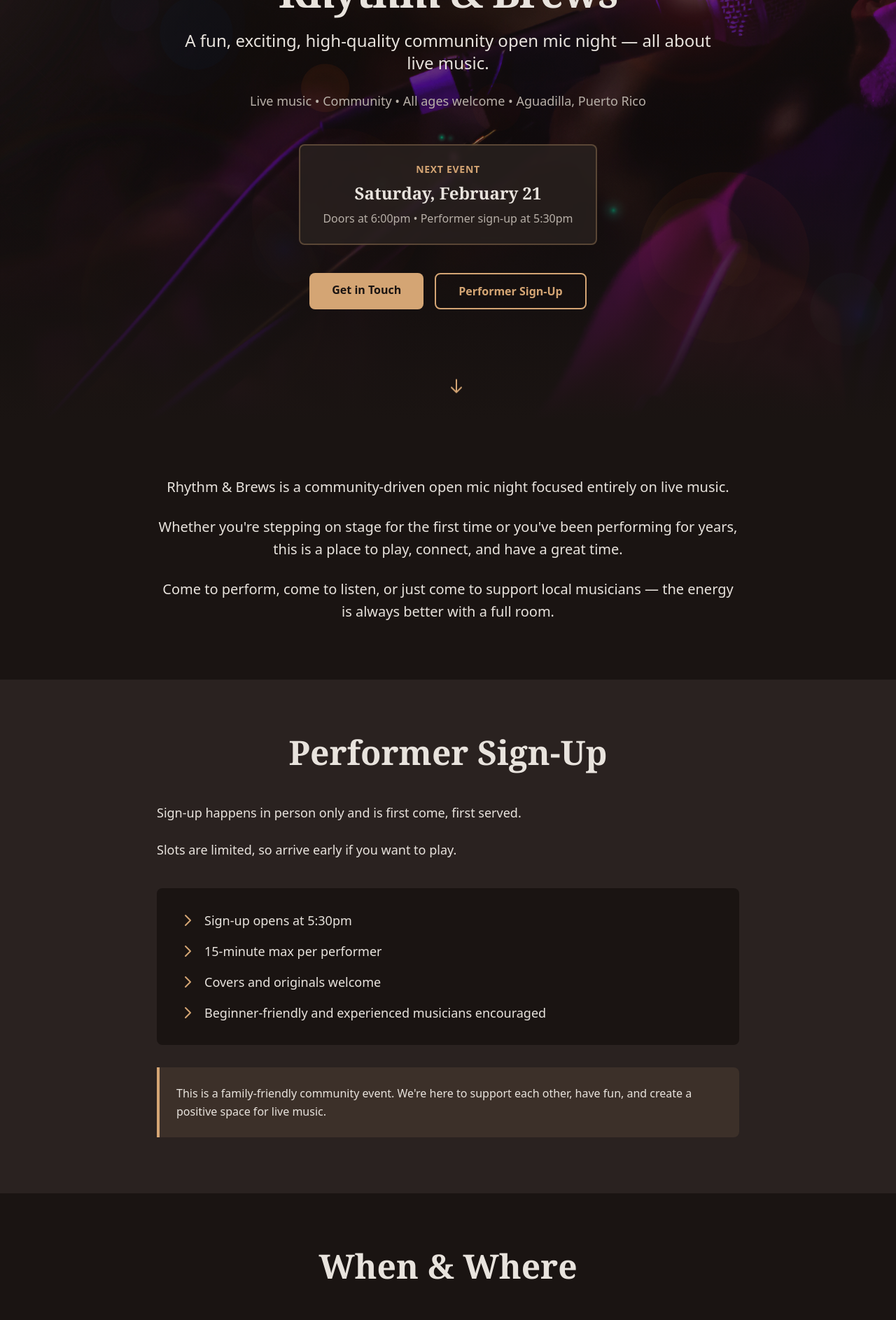
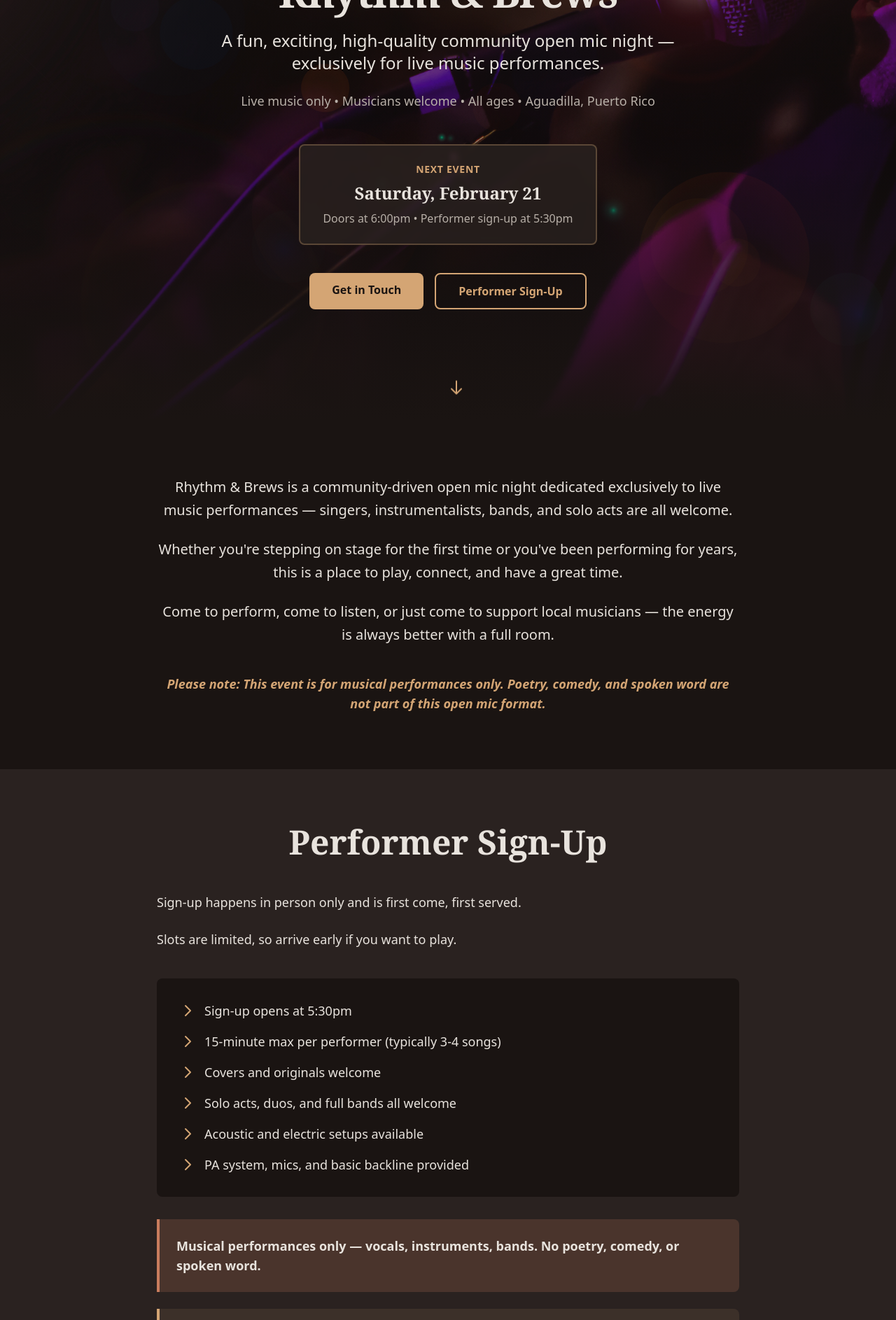
Before and after one commit to rbradshaw9/rhythmandbrews, a Next.js app: page /en in a window 1280 px wide. Shown: the part 200-2086 px from the top of the page at 70% size. Built offline with nearby package versions, Linux system fonts and the light colour scheme.

Commit message:
Clarify music-only focus and add equipment details

```diff
--- a/components/IntroSection.tsx
+++ b/components/IntroSection.tsx
@@ -18,6 +18,11 @@ export default function IntroSection() {
           <p className="text-xl text-text leading-relaxed">
             {t('paragraph3')}
           </p>
+          <div className="pt-4">
+            <p className="text-lg text-primary font-semibold italic">
+              {t('paragraph4')}
+            </p>
+          </div>
         </div>
       </div>
     </section>
--- a/components/SignUpSection.tsx
+++ b/components/SignUpSection.tsx
@@ -21,7 +21,7 @@ export default function SignUpSection() {
 
         <div className="bg-background rounded-lg p-8 mb-8">
           <ul className="space-y-4">
-            {[0, 1, 2, 3].map((index) => (
+            {[0, 1, 2, 3, 4, 5].map((index) => (
               <li key={index} className="flex items-start gap-3">
                 <svg className="w-6 h-6 text-primary flex-shrink-0 mt-0.5" fill="none" stroke="currentColor" viewBox="0 0 24 24">
                   <path strokeLinecap="round" strokeLinejoin="round" strokeWidth={2} d="M9 5l7 7-7 7" />
@@ -34,6 +34,12 @@ export default function SignUpSection() {
           </ul>
         </div>
 
+        <div className="bg-accent/20 border-l-4 border-accent rounded-r-lg p-6 mb-6">
+          <p className="text-text font-semibold text-lg">
+            {t('musicOnly')}
+          </p>
+        </div>
+
         <div className="bg-primary/10 border-l-4 border-primary rounded-r-lg p-6">
           <p className="text-text leading-relaxed">
             {t('note')}
--- a/messages/en.json
+++ b/messages/en.json
@@ -1,16 +1,17 @@
 {
   "hero": {
     "title": "Rhythm & Brews",
-    "subtitle": "A fun, exciting, high-quality community open mic night — all about live music.",
-    "meta": "Live music • Community • All ages welcome • Aguadilla, Puerto Rico",
+    "subtitle": "A fun, exciting, high-quality community open mic night — exclusively for live music performances.",
+    "meta": "Live music only • Musicians welcome • All ages • Aguadilla, Puerto Rico",
     "nextEventLabel": "Next Event",
     "nextEventDate": "Saturday, February 21",
     "eventDetails": "Doors at 6:00pm • Performer sign-up at 5:30pm"
   },
   "intro": {
-    "paragraph1": "Rhythm & Brews is a community-driven open mic night focused entirely on live music.",
+    "paragraph1": "Rhythm & Brews is a community-driven open mic night dedicated exclusively to live music performances — singers, instrumentalists, bands, and solo acts are all welcome.",
     "paragraph2": "Whether you're stepping on stage for the first time or you've been performing for years, this is a place to play, connect, and have a great time.",
-    "paragraph3": "Come to perform, come to listen, or just come to support local musicians — the energy is always better with a full room."
+    "paragraph3": "Come to perform, come to listen, or just come to support local musicians — the energy is always better with a full room.",
+    "paragraph4": "Please note: This event is for musical performances only. Poetry, comedy, and spoken word are not part of this open mic format."
   },
   "signup": {
     "title": "Performer Sign-Up",
@@ -18,11 +19,14 @@
     "paragraph2": "Slots are limited, so arrive early if you want to play.",
     "details": [
       "Sign-up opens at 5:30pm",
-      "15-minute max per performer",
+      "15-minute max per performer (typically 3-4 songs)",
       "Covers and originals welcome",
-      "Beginner-friendly and experienced musicians encouraged"
+      "Solo acts, duos, and full bands all welcome",
+      "Acoustic and electric setups available",
+      "PA system, mics, and basic backline provided"
     ],
-    "note": "This is a family-friendly community event. We're here to support each other, have fun, and create a positive space for live music."
+    "note": "This is a family-friendly community event. We're here to support each other, have fun, and create a positive space for live music.",
+    "musicOnly": "Musical performances only — vocals, instruments, bands. No poetry, comedy, or spoken word."
   },
   "location": {
     "title": "When & Where",
--- a/messages/es.json
+++ b/messages/es.json
@@ -1,16 +1,17 @@
 {
   "hero": {
     "title": "Rhythm & Brews",
-    "subtitle": "Un open mic comunitario divertido, emocionante y de alta calidad — enfocado en música en vivo.",
-    "meta": "Música en vivo • Comunidad • Evento familiar • Aguadilla, Puerto Rico",
+    "subtitle": "Un open mic comunitario divertido, emocionante y de alta calidad — exclusivamente para presentaciones musicales en vivo.",
+    "meta": "Solo música en vivo • Músicos bienvenidos • Evento familiar • Aguadilla, Puerto Rico",
     "nextEventLabel": "Próximo Evento",
     "nextEventDate": "Sábado, 21 de febrero",
     "eventDetails": "Puertas abren a las 6:00pm • Registro de músicos a las 5:30pm"
   },
   "intro": {
-    "paragraph1": "Rhythm & Brews es un open mic impulsado por la comunidad y enfocado completamente en la música en vivo.",
+    "paragraph1": "Rhythm & Brews es un open mic impulsado por la comunidad y dedicado exclusivamente a presentaciones musicales en vivo — cantantes, instrumentistas, bandas y actos solistas son bienvenidos.",
     "paragraph2": "Ya sea tu primera vez en tarima o tengas años de experiencia, este es un espacio para tocar, conectar y pasarla bien.",
-    "paragraph3": "Ven a tocar, ven a escuchar o simplemente ven a apoyar a los músicos locales — la energía siempre es mejor con público."
+    "paragraph3": "Ven a tocar, ven a escuchar o simplemente ven a apoyar a los músicos locales — la energía siempre es mejor con público.",
+    "paragraph4": "Por favor nota: Este evento es solo para presentaciones musicales. Poesía, comedia y palabra hablada no son parte de este formato de open mic."
   },
   "signup": {
     "title": "Registro de Músicos",
@@ -18,11 +19,14 @@
     "paragraph2": "Los espacios son limitados, así que llega temprano si deseas tocar.",
     "details": [
       "Registro abre a las 5:30pm",
-      "Máximo de 15 minutos por músico",
+      "Máximo de 15 minutos por músico (típicamente 3-4 canciones)",
       "Se aceptan covers y canciones originales",
-      "Bienvenidos músicos principiantes y experimentados"
+      "Bienvenidos actos solistas, dúos y bandas completas",
+      "Disponible para acústico y eléctrico",
+      "Sistema de sonido, micrófonos y equipo básico incluido"
     ],
-    "note": "Este es un evento familiar y comunitario. Esperamos un ambiente respetuoso, divertido y positivo para todos."
+    "note": "Este es un evento familiar y comunitario. Esperamos un ambiente respetuoso, divertido y positivo para todos.",
+    "musicOnly": "Solo presentaciones musicales — voces, instrumentos, bandas. No poesía, comedia ni palabra hablada."
   },
   "location": {
     "title": "Cuándo y Dónde",
```
